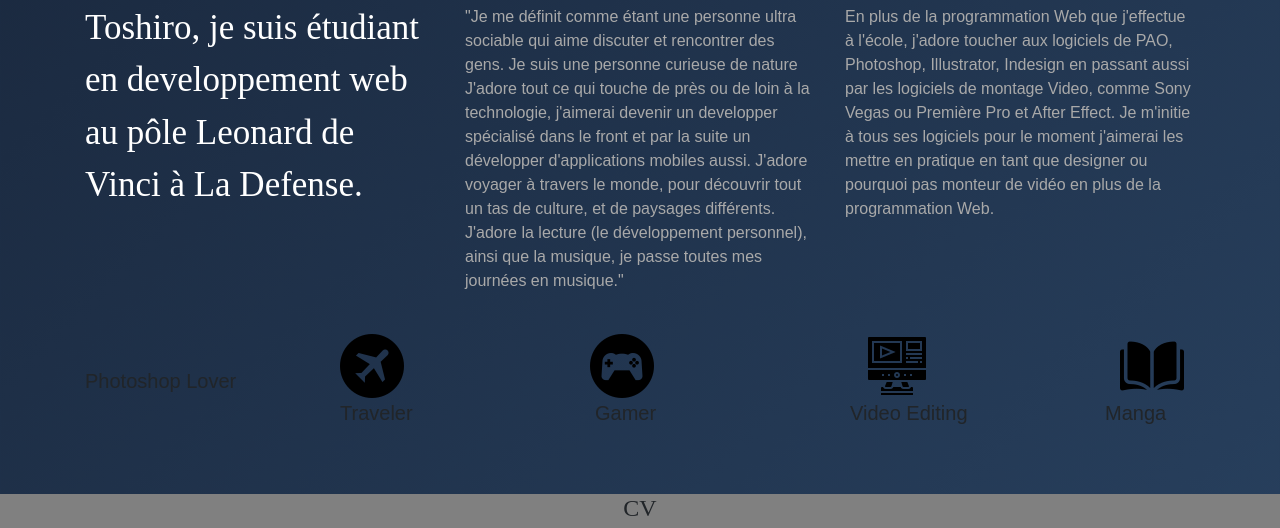
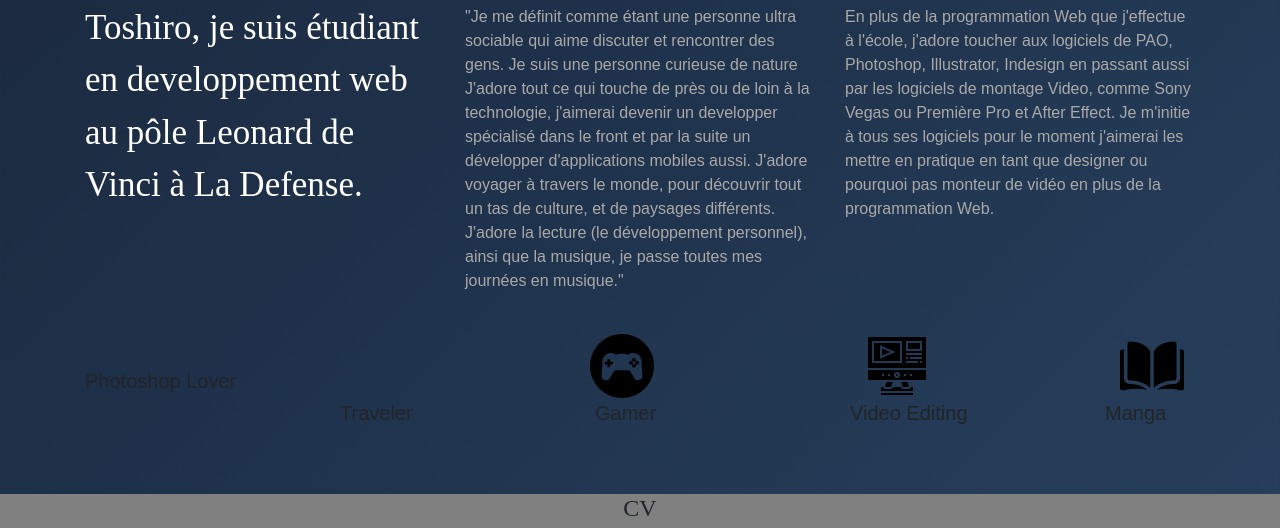
Before and after one commit to ToshhM/Portefolio, a plain HTML site: page index.html in a window 1280 px wide. Shown: the part 1101-1629 px from the top of the page. Drawn offline with nearby package versions, Linux system fonts and the light colour scheme; some packages are replaced by stand-ins of ours; a script that the page names is missing; files whose address does not match are found by name.

Commit message:
Update portefolio.css

```diff
--- a/portefolio.css
+++ b/portefolio.css
@@ -32,13 +32,13 @@ body{
 }
 .title-me{
     height: 170px;
-    text-align: center;
     padding-top: 50px;
     padding-bottom: 200px;
 }
 
 .text-me{
-    height: 20px
+    height: 20px;
+    text-align:center;
 }
 .logo-me{
     height:128px;
@@ -89,11 +89,9 @@ body{
 }
 .Avion
 {
-
     height: 64px;
     width: 64px;
-    background-image: url(airplane.png);
-    margin-right: 10px;
+
 }
 .Game
 {
```
